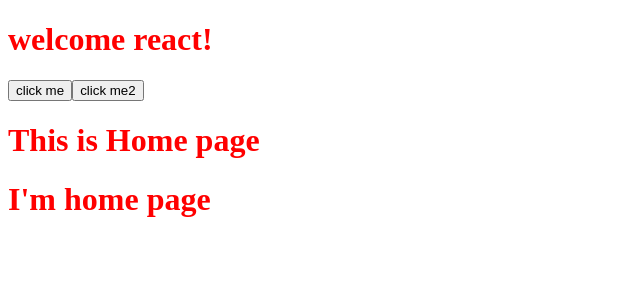
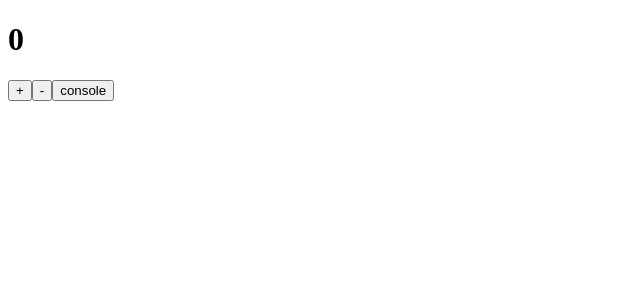
Before and after one commit to Ali-GreenHeart/fe13-react, a React (Vite) app: page / in a window 1280 px wide. Shown: the top 300 px of the page, without its empty margins (0-640 px from the left). Built offline with nearby package versions, Linux system fonts and the light colour scheme.

Commit message:
add Counter component

```diff
--- a/src/App.jsx
+++ b/src/App.jsx
@@ -1,21 +1,9 @@
-import Button from "./components/Button"
-import Header from "./components/Header"
-import Home from "./Home"
+import Counter from "./components/Counter";
 
 function App() {
     return (
         <>
-            <Header title="welcome react!" />
-            <Button
-                title="click me"
-                text="salam ay react!"
-            />
-            <Button
-                title="click me2"
-                text="react-a xos gelmisiniz!"
-            />
-
-            <Home />
+            <Counter />
         </>
     )
 }
--- /dev/null
+++ b/src/components/Counter/index.jsx
@@ -0,0 +1,22 @@
+import { useState } from "react";
+
+function Counter() {
+    const [counter, setCounter] = useState(0)
+    return (
+        <>
+            <h1>{counter}</h1>
+            <button
+                onClick={() => setCounter(counter + 1)}
+            >+</button>
+            <button
+                onClick={() => setCounter(counter - 1)}
+
+            >-</button>
+
+            <button
+                onClick={() => console.log(counter)}
+            >console</button>
+        </>
+    )
+}
+export default Counter;
```
